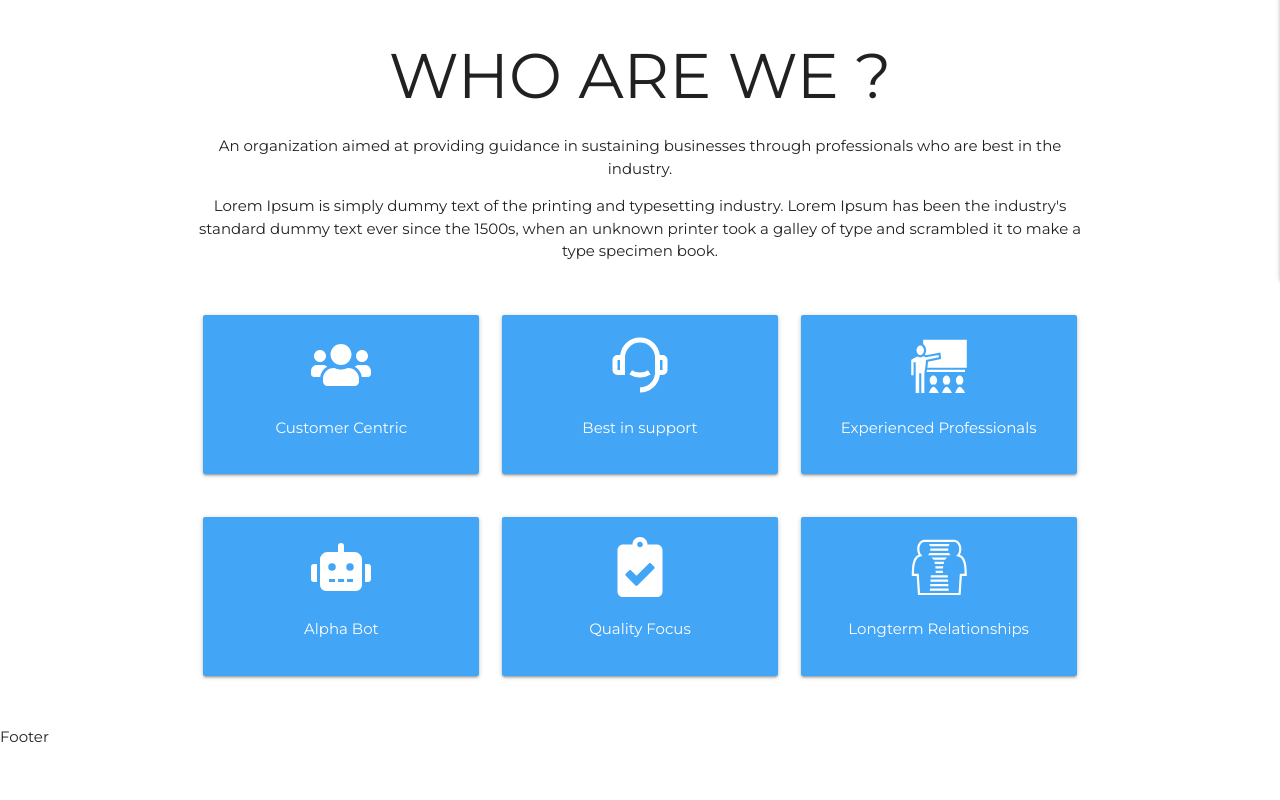
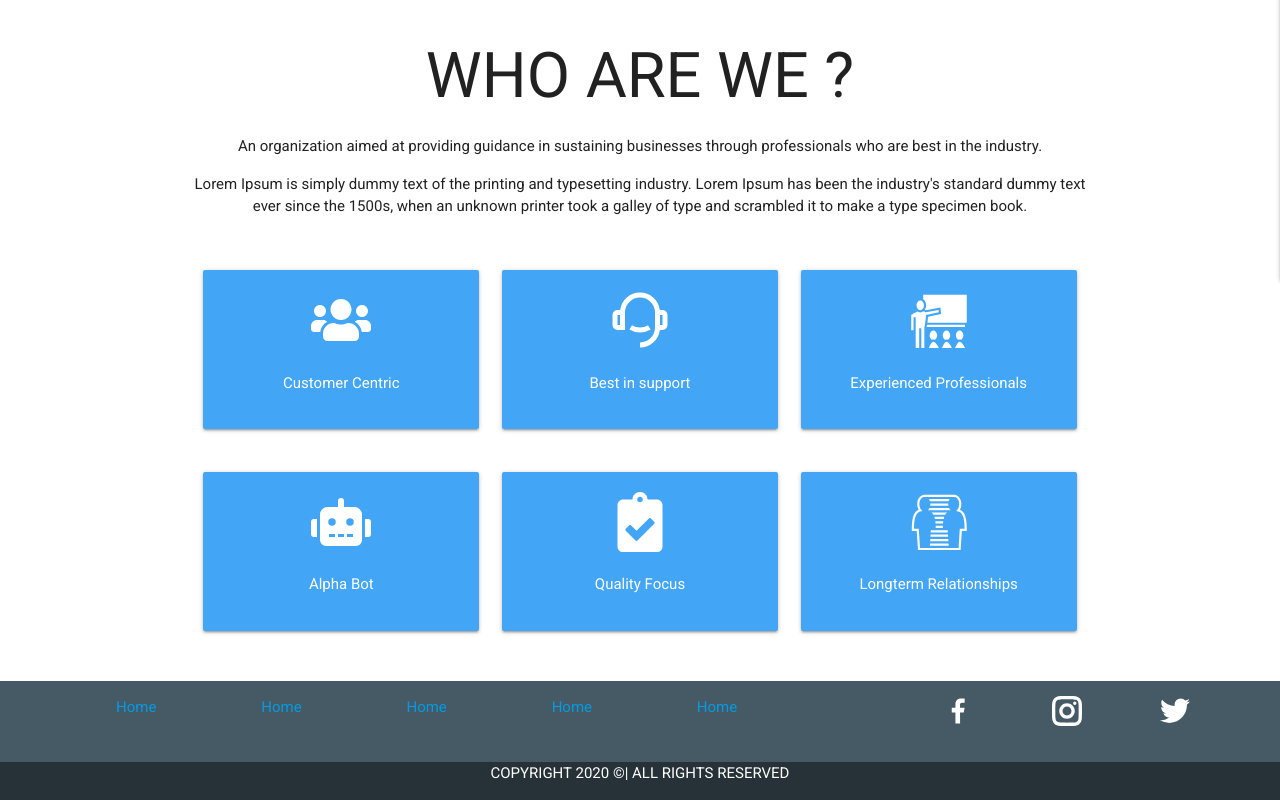
Before and after one commit to anurag-gharat/Wenestor, a React (Create React App) app: page / in a window 1280 px wide. Shown: the part 580-1380 px from the top of the page. Before the commit the page ends 1328 px from the top, so only its background shows below. Built offline with nearby package versions, Linux system fonts and the light colour scheme.

Commit message:
footer ready

```diff
--- a/src/App.css
+++ b/src/App.css
@@ -1,11 +1,29 @@
 body{
   margin: 0px !important;
   padding: 0px !important;
-  font-family: 'Montserrat','sans-serif';
+  font-family: 'Roboto','sans-serif' !important;
 }
 .display-1{
   font-size: 60px;
 }
+.display-4{
+  font-size: 30px;
+}
 .p-10{
   padding: 20px 0px !important;
 }
+.p-5{
+  padding: 10px !important;
+}
+.no-mar{
+  margin: 0px !important;
+  padding: 0px !important;
+}
+.footer-link{
+  text-decoration: none;
+  display: flex;
+  flex-direction: row;
+  justify-content: space-evenly;
+}
+.footer-link>li>a{
+}
--- a/src/Components/Footer.js
+++ b/src/Components/Footer.js
@@ -1,9 +1,33 @@
 import React from 'react'
+import {Link} from 'react-router-dom'
+import {GrInstagram,GrTwitter,GrFacebookOption} from 'react-icons/gr'
+
 
 export default function Footer() {
     return (
-        <div>
-            Footer
-        </div>
+            <footer className="center no-mar blue-grey darken-2 white-text">
+                    <div className="row no-mar">
+                        <div className="col l8 left-align">
+                            <ul className="footer-link">
+                                <li><Link to="#">Home</Link></li>
+                                <li><Link to="#">Home</Link></li>
+                                <li><Link to="#">Home</Link></li>
+                                <li><Link to="#">Home</Link></li>
+                                <li><Link to="#">Home</Link></li>
+                            </ul>
+                        </div>
+                        <div className="col l4 right-align">
+                            <ul className="footer-link">
+                                <li><GrFacebookOption className="display-4"/></li>
+                                <li><GrInstagram  className="display-4"/></li>
+                                <li><GrTwitter  className="display-4"/></li>
+                            </ul>
+                        </div>
+
+                    </div>
+                    <div className="row no-mar center blue-grey darken-4 white-text" >
+                        <p>COPYRIGHT 2020 &copy;| ALL RIGHTS RESERVED</p>
+                    </div>
+            </footer>
     )
 }
--- a/src/Contents/Whyus.js
+++ b/src/Contents/Whyus.js
@@ -1,9 +1,8 @@
 import React from 'react'
 import Card from '../Components/Card'
-import {FaHandshake,FaClipboardCheck,FaRobot,FaUsers} from 'react-icons/fa'
+import {FaClipboardCheck,FaRobot,FaUsers} from 'react-icons/fa'
 import {GiRelationshipBounds,GiTeacher} from 'react-icons/gi'
 import {RiCustomerService2Line} from 'react-icons/ri'
-import {GrUserExpert} from 'react-icons/gr'
 
 
 
```
